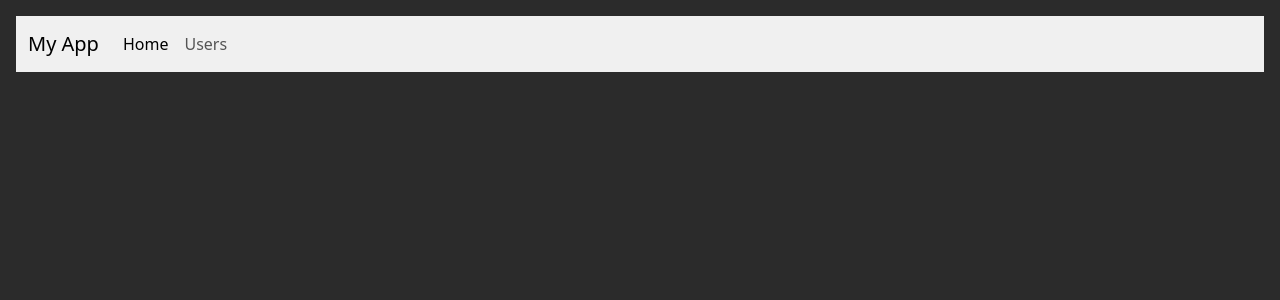
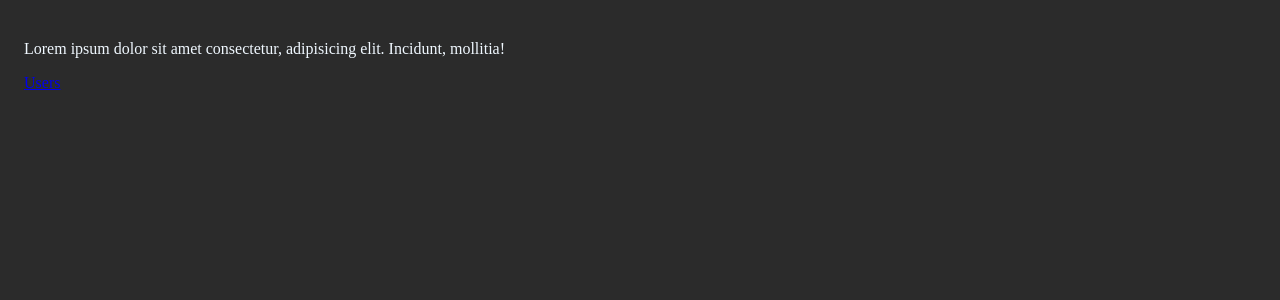
Before and after one commit to Gaulepal/react-mosh-nested-routing, a React (Vite) app: page / in a window 1280 px wide. Shown: the top 300 px of the page. Built offline with nearby package versions, Linux system fonts and the light colour scheme.

Commit message:
need to replace App with RouterProvider

```diff
--- a/src/App.tsx
+++ b/src/App.tsx
@@ -1,5 +1,5 @@
+import Layout from './routing/Layout';
 import './App.css';
-import Layout from './routing/Layout';
 
 function App() {
   return (
--- a/src/main.tsx
+++ b/src/main.tsx
@@ -1,10 +1,12 @@
-import 'bootstrap/dist/css/bootstrap.css';
 import React from 'react';
+import { RouterProvider } from 'react-router-dom';
 import ReactDOM from 'react-dom/client';
 import { QueryClient, QueryClientProvider } from '@tanstack/react-query';
 import { ReactQueryDevtools } from '@tanstack/react-query-devtools';
+
 import App from './App';
 import './index.css';
+import router from './routing/router';
 
 // create an instance of QueryClient
 const queryClient = new QueryClient({
@@ -23,7 +25,8 @@ const queryClient = new QueryClient({
 ReactDOM.createRoot(document.getElementById('root') as HTMLElement).render(
   <React.StrictMode>
     <QueryClientProvider client={queryClient}>
-      <App />
+      <RouterProvider router={router} />
+      {/* <App /> */}
       <ReactQueryDevtools />
     </QueryClientProvider>
   </React.StrictMode>
--- a/src/routing/Layout.tsx
+++ b/src/routing/Layout.tsx
@@ -1,10 +1,13 @@
+import { Outlet } from 'react-router-dom';
 import NavBar from './NavBar';
 
 const Layout = () => {
   return (
     <>
       <NavBar />
-      <div id="main"></div>
+      <div id='main'>
+        <Outlet />
+      </div>
     </>
   );
 };
--- a/src/routing/router.tsx
+++ b/src/routing/router.tsx
@@ -3,7 +3,7 @@ import HomePage from './HomePage';
 import UserListPage from './UserListPage';
 import UserDetailPage from './UserDetailPage';
 
-createBrowserRouter([
+const router = createBrowserRouter([
   {
     path: '/',
     element: <HomePage />,
@@ -17,3 +17,5 @@ createBrowserRouter([
     element: <UserDetailPage />,
   },
 ]);
+
+export default router;
```
